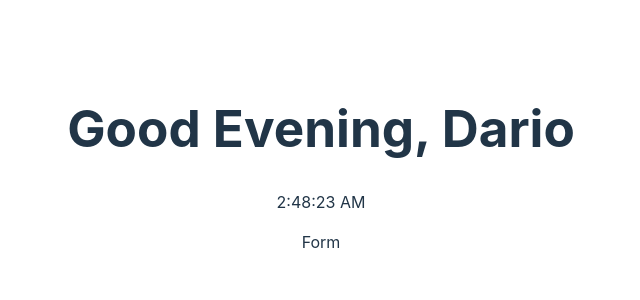
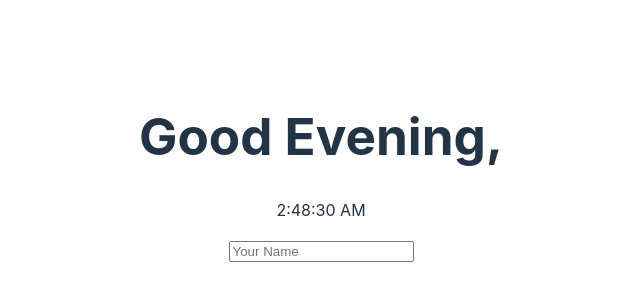
Before and after one commit to DarioArzaba/greeting-app, a React (Vite) app: page / in a window 1280 px wide. Shown: the part 232-532 px from the top of the page, without its empty margins (319-959 px from the left). Built offline with nearby package versions, Linux system fonts and the light colour scheme.

Commit message:
lift form name state to share with the display

```diff
--- a/src/App.tsx
+++ b/src/App.tsx
@@ -3,14 +3,25 @@ import React from "react";
 import GreetingDisplay from "./components/GreetingDisplay";
 import GreetingForm from "./components/GreetingForm";
 
-const App = (): React.JSX.Element => {
-  return (
-    <>
+class App extends React.Component {
+  constructor(props) {
+    super(props);
+    this.state = { name: "" };
+    this.handleNameChange = this.handleNameChange.bind(this);
+  }
+
+  handleNameChange = (newName) => {
+    this.setState({ name: newName });
+  };
+
+  render() {
+    return (
       <div className="container">
-        <GreetingDisplay />
-        <GreetingForm />
+        <GreetingDisplay name={this.state.name} />
+        <GreetingForm onNameChange={this.handleNameChange} />
       </div>
-    </>
-  );
-};
+    );
+  }
+}
+
 export default App;
--- a/src/components/GreetingDisplay.tsx
+++ b/src/components/GreetingDisplay.tsx
@@ -1,14 +1,15 @@
 import React from "react";
 
 class GreetingDisplay extends React.Component {
-  // Get props and set state
   constructor(props) {
     super(props);
     this.state = {
       greeting: "",
-      name: "Dario",
+      name: "",
       currentTime: new Date(),
     };
+    this.setGreeting = this.setGreeting.bind(this);
+    this.setCurrentTime = this.setCurrentTime.bind(this);
   }
 
   setGreeting() {
@@ -24,17 +25,26 @@ class GreetingDisplay extends React.Component {
     }
   }
 
-  componentDidMount(): void {
+  setCurrentTime() {
+    this.setState({ currentTime: new Date() });
+  }
+
+  componentDidMount() {
     this.setGreeting();
+    this.clockInterval = setInterval(this.setCurrentTime, 1000);
+  }
+
+  componentWillUnmount() {
+    clearInterval(this.clockInterval);
   }
 
   render() {
     return (
-      <div>
+      <div className="greeting-display">
         <h1>
-          {this.state.greeting}, {this.state.name}
+          {this.state.greeting}, {this.props.name}
         </h1>
-        {this.state.currentTime.toLocaleTimeString()}
+        <p className="clock">{this.state.currentTime.toLocaleTimeString()}</p>
       </div>
     );
   }
--- a/src/components/GreetingForm.tsx
+++ b/src/components/GreetingForm.tsx
@@ -1,8 +1,35 @@
 import React from "react";
 
 class GreetingForm extends React.Component {
+  constructor(props) {
+    super(props);
+    this.state = { name: "" };
+  }
+
+  handleChange = (e) => {
+    this.setState({ name: e.target.value });
+  };
+
+  handleKeyPress = (e) => {
+    if (e.key === "Enter") {
+      e.preventDefault();
+      this.props.onNameChange(this.state.name);
+    }
+  };
+
   render() {
-    return <p>Form</p>;
+    return (
+      <form className="form">
+        <input
+          type="text"
+          id="name"
+          value={this.state.name}
+          onChange={this.handleChange}
+          onKeyDown={this.handleKeyPress}
+          placeholder="Your Name"
+        />
+      </form>
+    );
   }
 }
 
```
